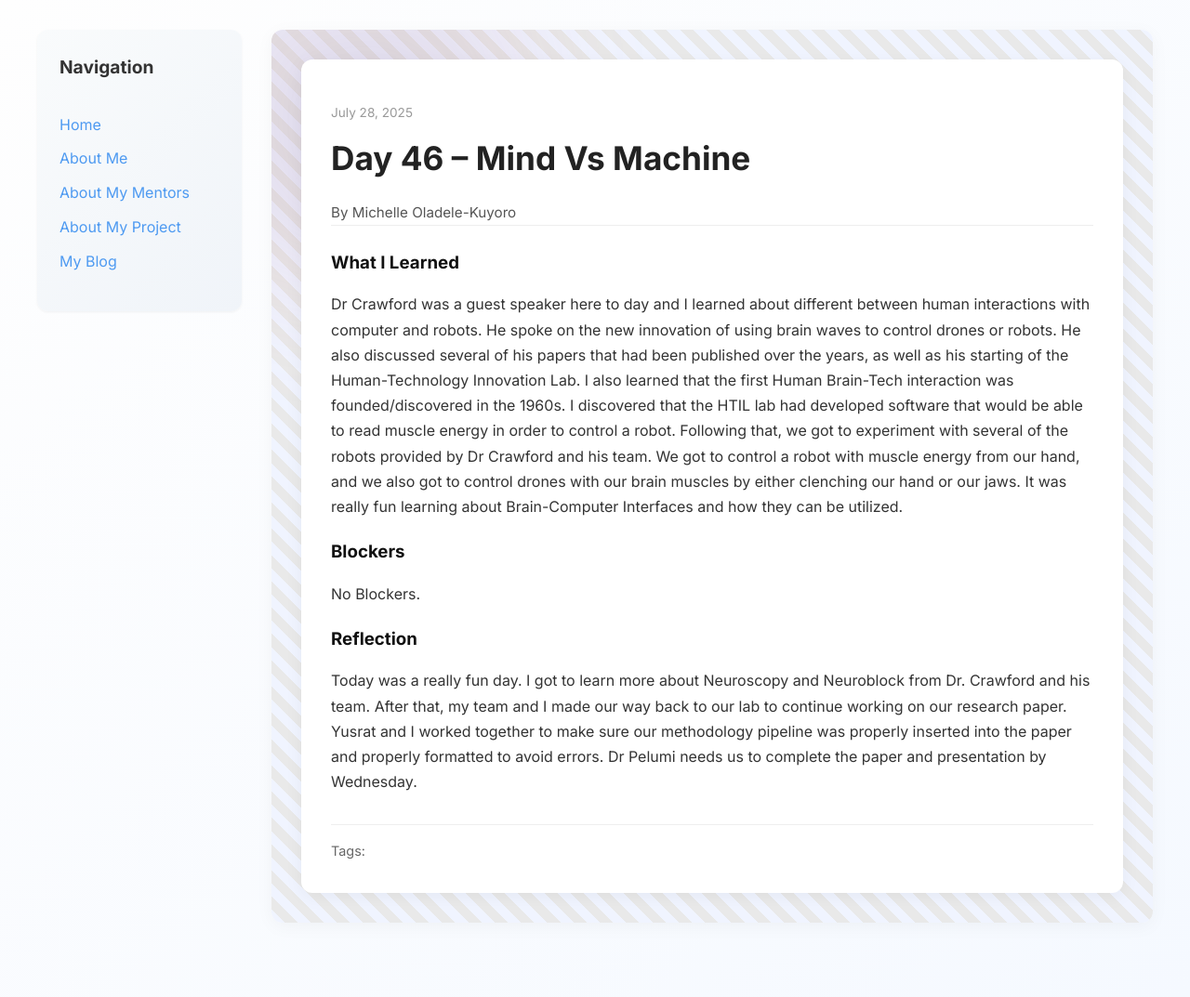
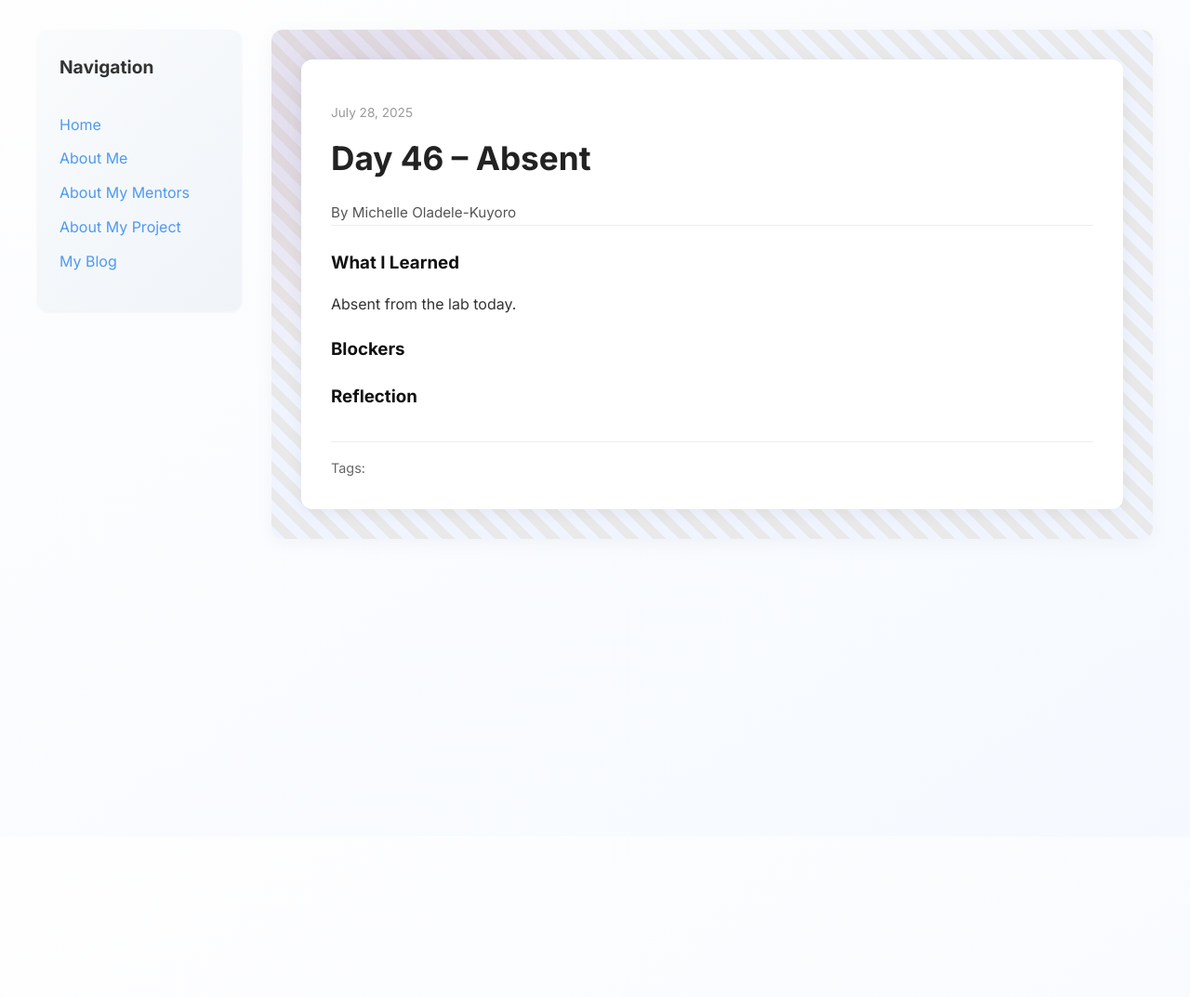
Before and after one commit to Miola585/Miola585.github.io, a Jekyll site: the page built from _posts/2025-07-28-day-46.md, in a window 1280 px wide. Shown: the whole page at 93% size. Built offline with Jekyll 4.4.1, drawn with Linux system fonts in a browser that asks for light colours; after the commit the page ends 900 px from its top, so only the background shows below that.

Commit message:
Update 2025-07-28-day-46.md

```diff
--- a/_posts/2025-07-28-day-46.md
+++ b/_posts/2025-07-28-day-46.md
@@ -1,17 +1,17 @@
 ---
 layout: post
-title: "Day 46 – Mind Vs Machine"
+title: "Day 46 – Absent"
 date: 2025-07-28
 author: Michelle Oladele-Kuyoro
 permalink: /day46.html
 tags: []
 
 what_i_learned: |
-  Dr Crawford was a guest speaker here to day and I learned about different between human interactions with computer and robots. He spoke on the new innovation of using brain waves to control drones or robots. He also discussed several of his papers that had been published over the years, as well as his starting of the Human-Technology Innovation Lab. I also learned that the first Human Brain-Tech interaction was founded/discovered in the 1960s. I discovered that the HTIL lab had developed software that would be able to read muscle energy in order to control a robot. Following that, we got to experiment with several of the robots provided by Dr Crawford and his team. We got to control a robot with muscle energy from our hand, and we also got to control drones with our brain muscles by either clenching our hand or our jaws. It was really fun learning about Brain-Computer Interfaces and how they can be utilized.
+  Absent from the lab today.
 
 blockers: |
-   No Blockers.
+
 
 reflection: |
-    Today was a really fun day. I got to learn more about Neuroscopy and Neuroblock from Dr. Crawford and his team. After that, my team and I made our way back to our lab to continue working on our research paper. Yusrat and I worked together to make sure our methodology pipeline was properly inserted into the paper and properly formatted to avoid errors. Dr Pelumi needs us to complete the paper and presentation by Wednesday.
+
 ---
```
